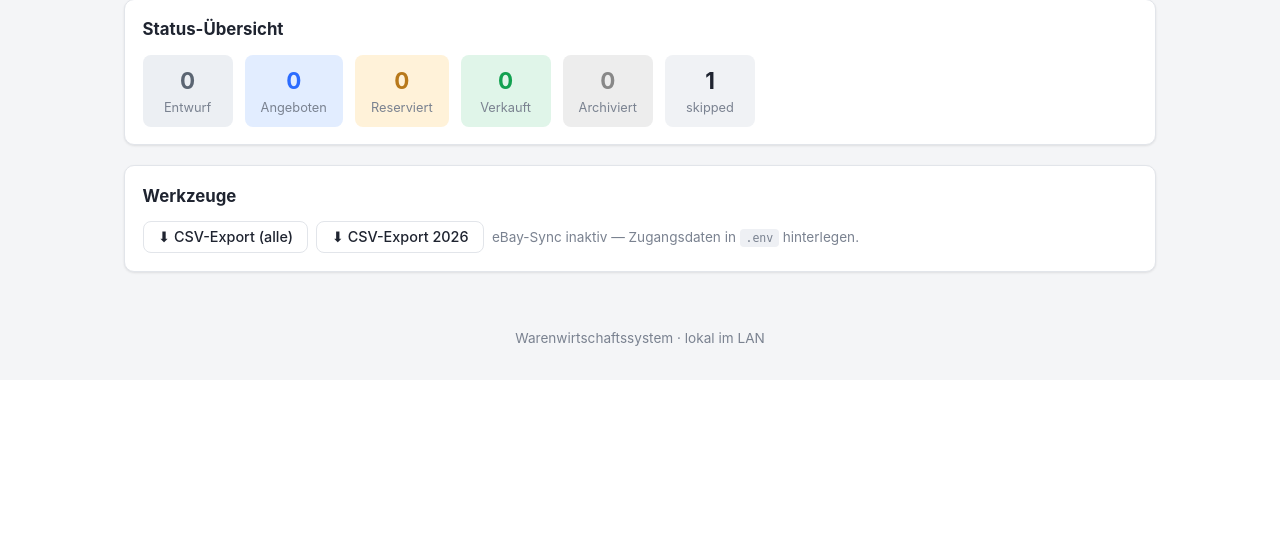
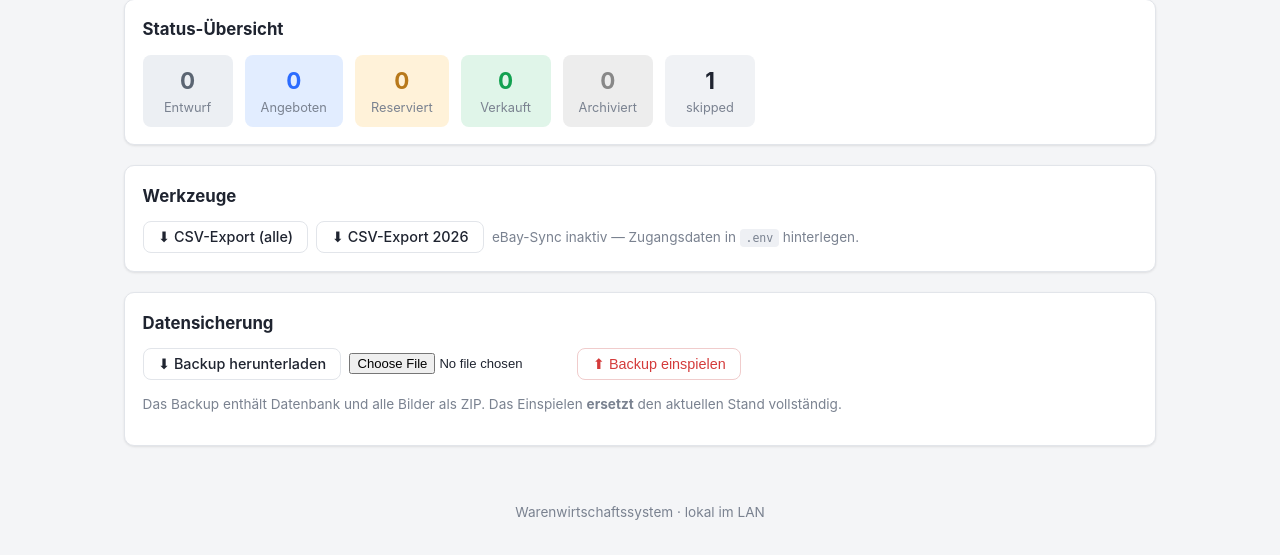
Before and after one commit to Nilshh/warensystem, a FastAPI app: page / in a window 1280 px wide. Shown: the part 734-1289 px from the top of the page. Before the commit the page ends 1080 px from the top, so only its background shows below. Run offline with FastAPI, Linux system fonts and the light colour scheme; tables that the repository leaves empty hold one stand-in row (values such as "Sample post").

Commit message:
Backup/Restore per Knopfdruck (DB + Bilder als ZIP)
- /backup.zip: konsistenter SQLite-Snapshot (Online-Backup-API) + alle Bilder
- /restore: ZIP einspielen, ersetzt DB und Bilder; schließt offene
  DB-Verbindungen (engine.dispose()) und hebt ältere Backups per Migration
- Dashboard-Bereich "Datensicherung" mit Download + Upload (Sicherheitsabfrage)
- Erfolgs-/Fehlerbanner; Zip-Slip-Schutz beim Extrahieren der Bilder

Co-Authored-By: Claude Opus 4.8 (1M context) <noreply@anthropic.com>

```diff
--- /dev/null
+++ b/app/backup.py
@@ -0,0 +1,82 @@
+"""Backup & Restore: Datenbank + hochgeladene Bilder als ZIP.
+
+Backup nutzt die SQLite-Online-Backup-API für einen konsistenten Snapshot.
+Restore ersetzt DB und Bilder — die offenen DB-Verbindungen werden vorher
+geschlossen (engine.dispose()).
+"""
+from __future__ import annotations
+
+import io
+import os
+import sqlite3
+import tempfile
+import zipfile
+
+from . import config
+from .database import engine
+
+DB_ARCNAME = "warensystem.db"
+
+
+def create_backup() -> bytes:
+    """Erzeugt ein ZIP mit konsistentem DB-Snapshot + allen Bildern."""
+    buf = io.BytesIO()
+    with zipfile.ZipFile(buf, "w", zipfile.ZIP_DEFLATED) as zf:
+        # konsistenten DB-Snapshot über die Online-Backup-API ziehen
+        fd, tmp_path = tempfile.mkstemp(suffix=".db")
+        os.close(fd)
+        try:
+            src = sqlite3.connect(str(config.DB_PATH))
+            dst = sqlite3.connect(tmp_path)
+            with dst:
+                src.backup(dst)
+            dst.close()
+            src.close()
+            zf.write(tmp_path, DB_ARCNAME)
+        finally:
+            os.unlink(tmp_path)
+
+        # alle Bilder mitnehmen
+        for p in sorted(config.UPLOAD_DIR.glob("*")):
+            if p.is_file():
+                zf.write(p, f"uploads/{p.name}")
+
+    buf.seek(0)
+    return buf.getvalue()
+
+
+def restore_backup(data: bytes) -> None:
+    """Ersetzt DB + Bilder aus einem Backup-ZIP.
+
+    Wirft ValueError bei ungültigem Archiv.
+    """
+    try:
+        zf = zipfile.ZipFile(io.BytesIO(data))
+    except zipfile.BadZipFile:
+        raise ValueError("Keine gültige ZIP-Datei.")
+
+    with zf:
+        names = zf.namelist()
+        if DB_ARCNAME not in names:
+            raise ValueError(f"Ungültiges Backup: {DB_ARCNAME} fehlt.")
+
+        db_bytes = zf.read(DB_ARCNAME)
+        # Bild-Einträge einsammeln (nur Basenamen, gegen Zip-Slip geschützt)
+        image_entries = [
+            n for n in names
+            if n.startswith("uploads/") and not n.endswith("/") and os.path.basename(n)
+        ]
+
+        # offene DB-Verbindungen schließen, dann Datei ersetzen
+        engine.dispose()
+        with open(config.DB_PATH, "wb") as f:
+            f.write(db_bytes)
+
+        # vorhandene Bilder entfernen und aus dem Backup wiederherstellen
+        for p in config.UPLOAD_DIR.glob("*"):
+            if p.is_file():
+                p.unlink()
+        for name in image_entries:
+            base = os.path.basename(name)
+            with open(config.UPLOAD_DIR / base, "wb") as f:
+                f.write(zf.read(name))
--- a/app/main.py
+++ b/app/main.py
@@ -13,7 +13,7 @@ from fastapi.templating import Jinja2Templates
 from sqlalchemy import func, select
 from sqlalchemy.orm import Session
 
-from . import config, ebay
+from . import backup, config, ebay
 from .database import Base, engine, get_db
 from .migrations import run_migrations
 from .models import (
@@ -142,7 +142,13 @@ def _sold_years(db: Session) -> list[int]:
 
 
 @app.get("/", response_class=HTMLResponse)
-def dashboard(request: Request, year: int | None = None, db: Session = Depends(get_db)):
+def dashboard(
+    request: Request,
+    year: int | None = None,
+    restored: int = 0,
+    error: str = "",
+    db: Session = Depends(get_db),
+):
     total = db.scalar(select(func.count(Article.id))) or 0
 
     status_counts = {s: 0 for s in STATUSES}
@@ -200,6 +206,8 @@ def dashboard(request: Request, year: int | None = None, db: Session = Depends(g
         "years": years,
         "monthly": monthly,
         "chart_max": chart_max,
+        "restored": restored,
+        "error": error,
     }
     return templates.TemplateResponse("dashboard.html", ctx)
 
@@ -616,6 +624,31 @@ def ebay_sync(db: Session = Depends(get_db)):
     return RedirectResponse("/", status_code=303)
 
 
+# ---------------------------------------------------------------------------
+# Backup & Restore
+# ---------------------------------------------------------------------------
+@app.get("/backup.zip")
+def backup_download():
+    data = backup.create_backup()
+    stamp = datetime.now().strftime("%Y%m%d-%H%M")
+    return StreamingResponse(
+        io.BytesIO(data),
+        media_type="application/zip",
+        headers={"Content-Disposition": f"attachment; filename=warensystem-backup-{stamp}.zip"},
+    )
+
+
+@app.post("/restore")
+async def restore_upload(file: UploadFile = File(...)):
+    data = await file.read()
+    try:
+        backup.restore_backup(data)
+        run_migrations(engine)  # ältere Backups ggf. auf aktuelles Schema heben
+    except ValueError as e:
+        return RedirectResponse(f"/?error={urllib.parse.quote(str(e))}", status_code=303)
+    return RedirectResponse("/?restored=1", status_code=303)
+
+
 @app.get("/health")
 def health():
     return {"status": "ok"}
--- a/app/static/style.css
+++ b/app/static/style.css
@@ -80,6 +80,10 @@ h2 { font-size: 1.05rem; margin: 0 0 .75rem; }
 .status-reserviert { background: #fff2d9; color: #b8791b; }
 .status-verkauft { background: #e0f5e9; color: #12a150; }
 .status-archiviert { background: #ededed; color: #888; }
+
+/* Restore-Formular */
+.restore-form { display: inline-flex; gap: .5rem; align-items: center; flex-wrap: wrap; }
+.restore-form input[type=file] { font-size: .82rem; max-width: 220px; }
 
 /* Toolbar hint */
 .hint { color: var(--muted); font-size: .85rem; }
--- a/app/templates/dashboard.html
+++ b/app/templates/dashboard.html
@@ -1,6 +1,9 @@
 {% extends "base.html" %}
 {% block title %}Dashboard · Warenwirtschaft{% endblock %}
 {% block content %}
+{% if restored %}<div class="banner success">✔ Backup erfolgreich eingespielt.</div>{% endif %}
+{% if error %}<div class="banner error">⚠ Wiederherstellung fehlgeschlagen: {{ error }}</div>{% endif %}
+
 <div class="page-head">
   <h1>Dashboard</h1>
   <form method="get" action="/" class="yearpick">
@@ -119,4 +122,17 @@
     {% endif %}
   </div>
 </section>
+
+<section class="card">
+  <h2>Datensicherung</h2>
+  <div class="toolbar">
+    <a class="btn" href="/backup.zip">⬇ Backup herunterladen</a>
+    <form method="post" action="/restore" enctype="multipart/form-data" class="restore-form"
+          onsubmit="return confirm('Achtung: Das Einspielen überschreibt ALLE aktuellen Daten (Artikel + Bilder). Fortfahren?')">
+      <input type="file" name="file" accept=".zip" required>
+      <button class="btn btn-danger" type="submit">⬆ Backup einspielen</button>
+    </form>
+  </div>
+  <p class="hint">Das Backup enthält Datenbank und alle Bilder als ZIP. Das Einspielen <strong>ersetzt</strong> den aktuellen Stand vollständig.</p>
+</section>
 {% endblock %}
```
Also changed, not shown: README.md.
